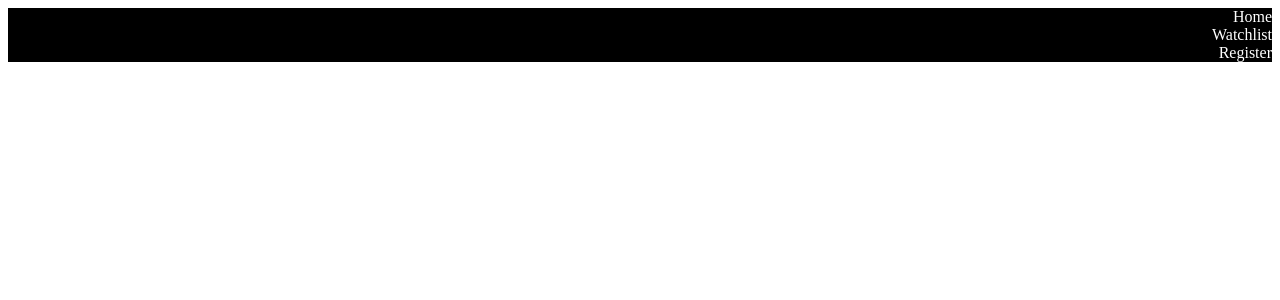
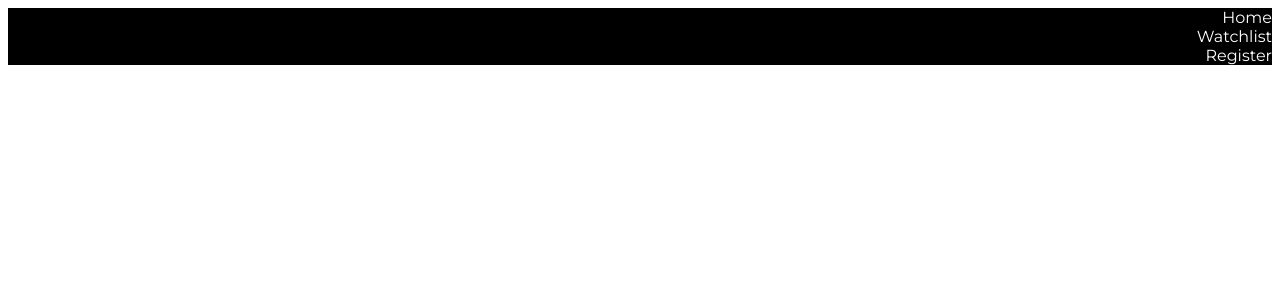
Before and after one commit to rossmcomer/FFGenie, a Django app: template myproject/myapp/templates/base.html in a window 1280 px wide. Shown: the top 300 px of the page. Run offline with Django 5.2, Linux system fonts and the light colour scheme; the template is opened without the code that fills it, so the values that code supplies are empty.

Commit message:
change font family

```diff
--- a/myproject/myapp/static/css/styles.css
+++ b/myproject/myapp/static/css/styles.css
@@ -1,5 +1,5 @@
 body {
-
+    font-family: Montserrat, sans-serif;
 }
 
 .navBarContainer {
--- a/myproject/myapp/templates/base.html
+++ b/myproject/myapp/templates/base.html
@@ -7,6 +7,7 @@
     {% load static %}
     <link rel="stylesheet" href="{% static 'css/styles.css' %}">
     <link rel="stylesheet" href="{% static 'css/styles-home.css' %}">
+    <link href="https://fonts.googleapis.com/css2?family=Montserrat:wght@400;700&display=swap" rel="stylesheet">
 </head>
 <body>
     <div class="wrapper">
```
